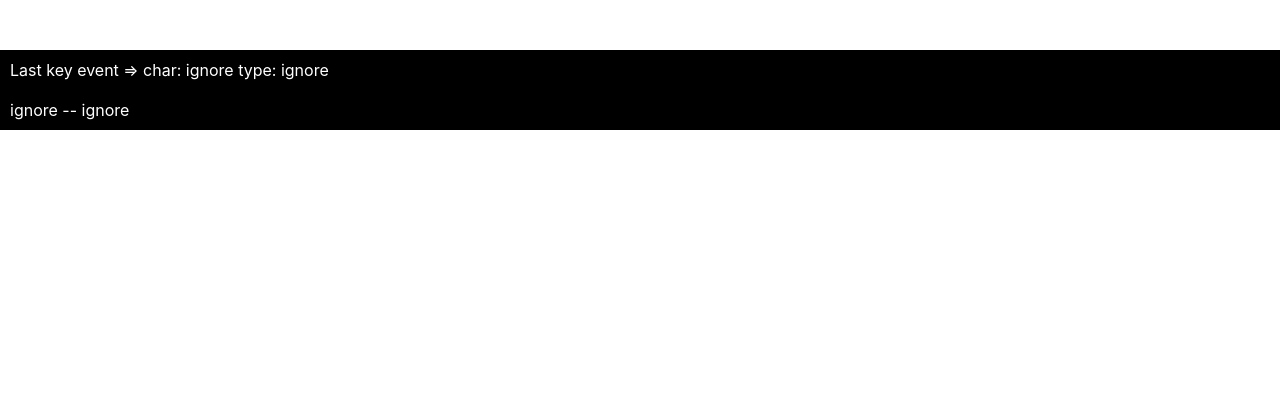
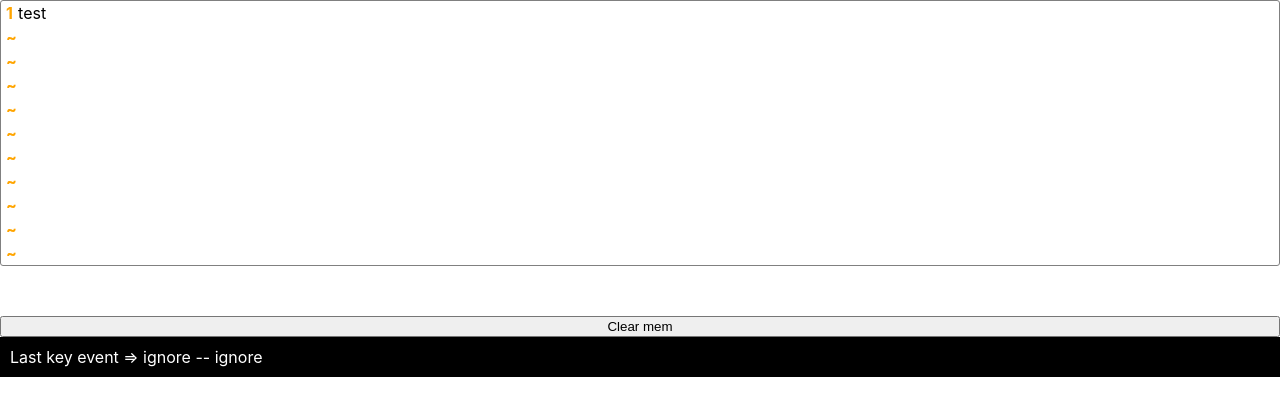
Before and after one commit to aria-1337/vim-react, a React (Create React App) app: page / in a window 1280 px wide. Shown: the top 416 px of the page. Built offline with nearby package versions, Linux system fonts and the light colour scheme; the HTML template or start-up script is replaced by a standard one.

Commit message:
Added default lines

```diff
--- a/src/App.tsx
+++ b/src/App.tsx
@@ -1,29 +1,60 @@
 import React, { useState, useEffect } from 'react';
 import styled from 'styled-components';
 import UseKeyPress from './hooks/UseKeypress';
+import Line from './components/Line';
 
 export default function App() {
+    // PROPS FOR LATER
+    const minLines = 10;
+
+    // Storage
+    const [rows, setRows] = useState<Array<string>>(['test']);
+    const [extraLines, setExtraLines] = useState<Array<string>>([]);
+
+    // INIT
+    useEffect(() => {
+        // handle initial extra lines
+        setExtraLines((_) => {
+            const newExtraLines = [];
+            for (let i = 0; i < minLines; i++) {
+                newExtraLines.push('');
+            };
+            return newExtraLines;
+        });
+    }, []);
+
     // Store + Record keypress events
     const [mem, setMem] = useState<Array<any>>([]);
     const { char, type } = UseKeyPress();
     useEffect(() => {
-        setMem((oldMem) => [...oldMem, { char, type }]);
-    }, [char]);
-
+        setMem((oldMem) => {
+            if (char === 'ignore') return oldMem;
+            const newMem = [...oldMem, { char, type }]
+            while (newMem.length > 1000) {
+                newMem.shift();
+            }
+            return newMem;
+        });
+    }, [char, type]);
 
     return (<DevContainer>
         <VimContainer>
+            { rows.map((r, k) => <Line n={k+1} key={k} text={r} />)}
+            { extraLines.map((r, k) => <Line n={k - 100000} text={r} />)}
         </VimContainer>
 
         <DevDivider height="50px" />
-        <DevRow>{`Last key event => char: ${char} type: ${type}`}</DevRow>
-        <DevCol>{ mem?.reverse().map((i, x) => x > 7 ? null : <DevRow key={x}>{`${i.char} -- ${i.type}`}</DevRow>)}</DevCol>
+        <button onClick={() => setMem([])}>Clear mem</button>
+        <DevRow>{`Last key event => ${char} -- ${type}`}</DevRow>
+        <DevCol>{ mem.map((i, x) => x > 10 ? null : <DevRow key={x}>{`${i.char} -- ${i.type}`}</DevRow>)}</DevCol>
     </DevContainer>);
 }
 
 const VimContainer = styled.div`
     display: flex;
     flex-direction: column;
+    border: 1px solid gray;
+    border-radius: 3px;
 `;
 
 
--- /dev/null
+++ b/src/components/Line.tsx
@@ -0,0 +1,43 @@
+import { useState, useEffect } from 'react';
+import styled from 'styled-components';
+
+interface LineProps {
+    n: number;
+    text: string;
+}
+
+export default function Line({ n, text } : LineProps) {
+    const [t, setT] = useState<string>(text);
+    useEffect(() => {
+        setT(() => text);
+    }, [text]);
+
+    return (<LineContainer>
+        <LineNumber>{ n < 0 ? '~' : n }</LineNumber>
+        <CellContainer>
+            { t.split('').map((i, k) => <Cell key={k}>{ i }</Cell>) }
+        </CellContainer>
+    </LineContainer>);
+}
+
+const LineContainer = styled.div`
+    display: flex;
+    flex-direction: row;
+    align-items: center;
+    margin: 2px 5px;
+`;
+
+const LineNumber = styled.p`
+    margin: 0;
+    font-weight: bold;
+    color: orange;
+`;
+
+const CellContainer = styled.div`
+    display: flex;
+    flex-direction: row;
+    margin-left: 5px;
+`;
+
+const Cell = styled.div`
+`;
```
